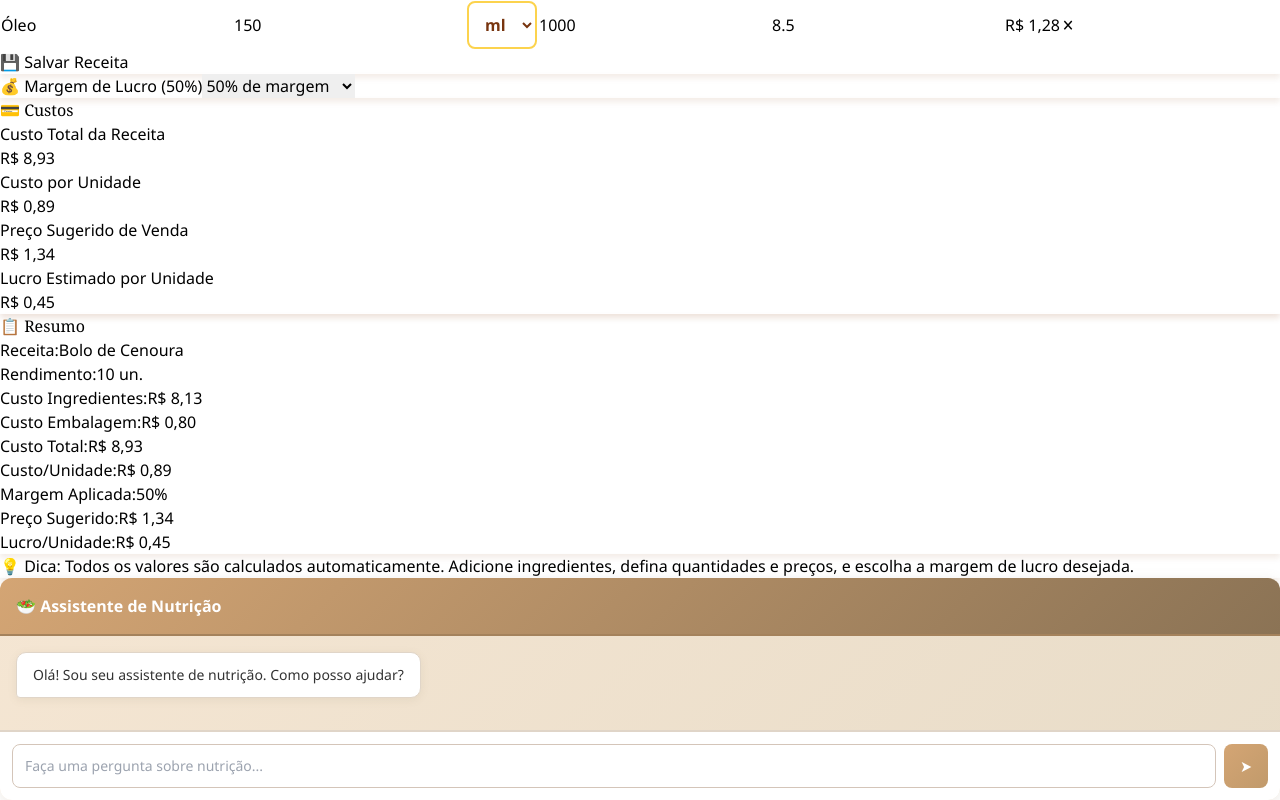
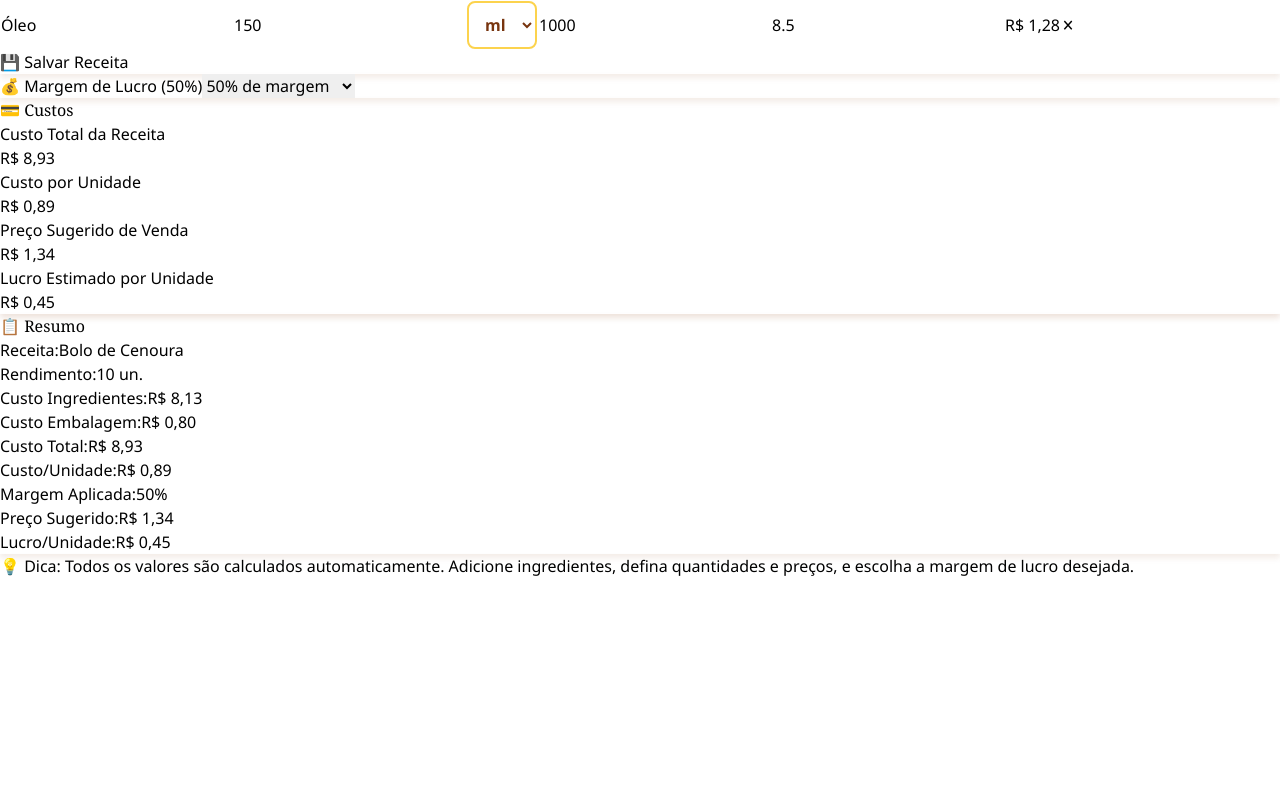
Before and after one commit to Roberton003/doceslucro, a React (Vite) app in the folder frontend/: page / in a window 1280 px wide. Shown: the part 1962-2762 px from the top of the page. After the commit the page ends 2540 px from the top, so only its background shows below. Built offline with nearby package versions, Linux system fonts and the light colour scheme; the HTML template or start-up script is replaced by a standard one.

Commit message:
refactor: Remover NutritionChat, manter apenas FloatingChefBot

```diff
--- a/frontend/src/components/SinglePage.jsx
+++ b/frontend/src/components/SinglePage.jsx
@@ -1,6 +1,5 @@
 import React, { useState, useEffect } from 'react'
 import logoBrand from '../assets/logo-brand.png'
-import NutritionChat from './NutritionChat'
 
 // Receitas pré-cadastradas com dados de teste
 const RECEITAS_PADRAO = [
@@ -1169,11 +1168,6 @@ const SinglePage = () => {
                 <span className="font-bold text-orange-700">💡 Dica:</span> Todos os valores são calculados automaticamente. Adicione ingredientes, defina quantidades e preços, e escolha a margem de lucro desejada.
               </p>
             </div>
-
-            {/* Card: Chat de Nutrição */}
-            <div className="rounded-2xl overflow-hidden shadow-md hover:shadow-xl transition h-96" style={{ boxShadow: '0 4px 6px rgba(139, 69, 19, 0.1)' }}>
-              <NutritionChat />
-            </div>
           </div>
         </div>
       </div>
```
